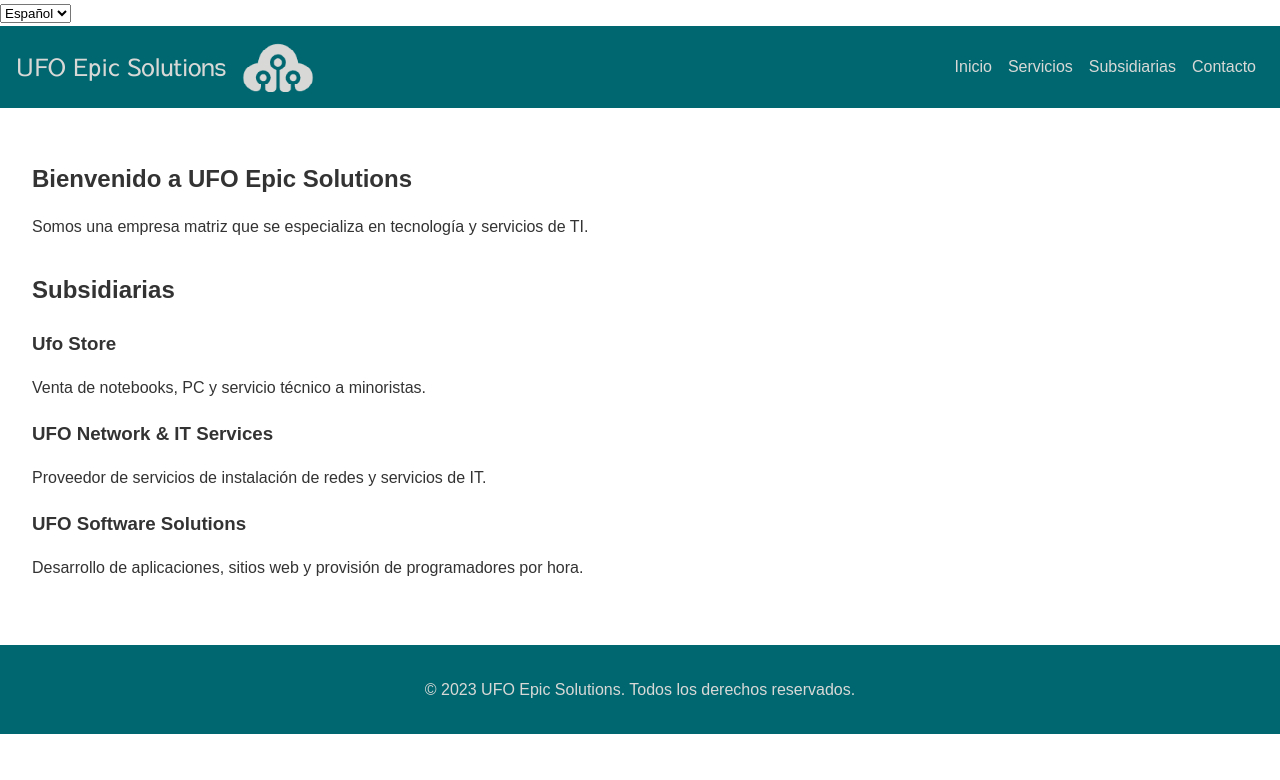
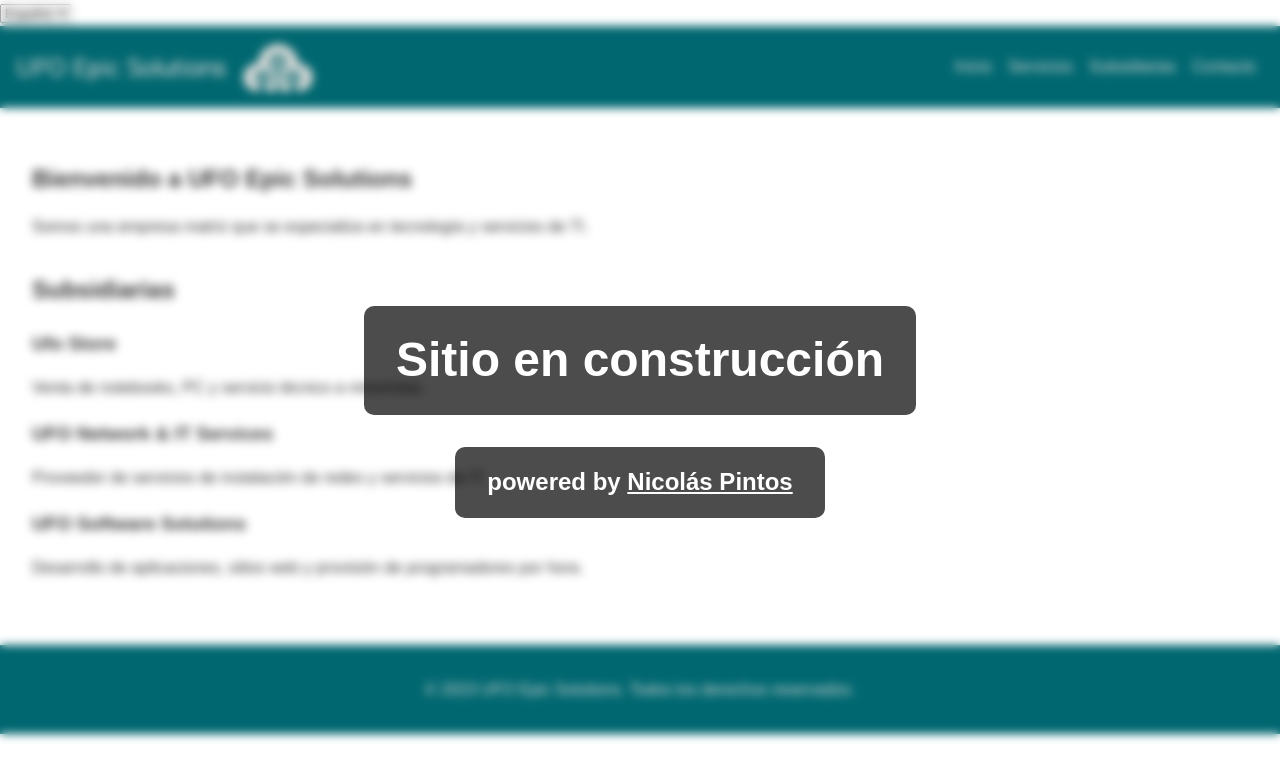
Before and after one commit to generiz/Ufo-Epic, a plain HTML site: page index.html in a window 1280 px wide. Drawn offline with Linux system fonts and the light colour scheme.

Commit message:
se agrega overlay para sitio en construccion y css

```diff
--- /dev/null
+++ b/assets/css/sitio-constuccion.css
@@ -0,0 +1,63 @@
+
+
+/* Estilo para el contenido de la página desenfocado */
+body::before {
+    content: "";
+    position: fixed;
+    top: 0;
+    left: 0;
+    width: 100%;
+    height: 100%;
+    backdrop-filter: blur(5px);
+    pointer-events: none;
+    z-index: 9999;
+  }
+
+  /* Estilo para el contenedor de superposición */
+  .overlay {
+    position: fixed;
+    top: 0;
+    left: 0;
+    width: 100%;
+    height: 100%;
+    display: flex;
+    justify-content: center;
+    align-items: center;
+    flex-direction: column;
+    z-index: 10000;
+  }
+
+  .construction-container {
+    display: flex;
+    flex-direction: column;
+    align-items: center;
+    justify-content: center;
+    text-align: center;
+  }
+
+
+  /* Estilo para el mensaje "Sitio en construcción" */
+  .construction-message {
+    font-size: 3rem;
+    color: #fff;
+    background-color: rgba(0, 0, 0, 0.7);
+    padding: 1rem 2rem;
+    border-radius: 10px;
+  }
+  .powered-by {
+    font-size: 1.5rem;
+    color: #fff;
+    background-color: rgba(0, 0, 0, 0.7);
+    padding: 1rem 2rem;
+    border-radius: 10px;
+    margin-top: 1rem;
+  }
+
+  .powered-by a {
+    color: #fff;
+    text-decoration: underline;
+  }
+
+  .powered-by a:hover {
+    color: #D8D9D7;
+  }
--- a/index.html
+++ b/index.html
@@ -1,5 +1,6 @@
 <!DOCTYPE html>
 <html lang="es">
+
 <head>
   <meta charset="UTF-8">
   <meta name="viewport" content="width=device-width, initial-scale=1.0">
@@ -10,12 +11,15 @@
   <link rel="stylesheet" href="assets/css/sections.css">
   <link rel="stylesheet" href="assets/css/luegocambio.css">
   <link rel="stylesheet" href="assets/css/logo.css">
-  <link href="https://fonts.googleapis.com/css2?family=Sawarabi+Gothic&display=swap" rel="stylesheet"> <!-- Añade la fuente JP SAWARY GO -->
+  <link rel="stylesheet" href="assets/css/sitio-constuccion.css"><!-- Sitio en construccion-->
+  <link href="https://fonts.googleapis.com/css2?family=Sawarabi+Gothic&display=swap" rel="stylesheet">
+  <!-- Añade la fuente JP SAWARY GO -->
 </head>
 <select id="languageSelect">
   <option value="es">Español</option>
   <option value="en">English</option>
 </select>
+
 <body>
   <header class="header-logo header-background">
     <div class="logo-container">
@@ -59,5 +63,13 @@
 
   <script src="assets/js/main.js"></script>
   <script src="assets/js/languaje.js"></script>
+  <div class="overlay"><!-- Sitio en construccion-->
+    <div class="construction-container">
+      <h2 class="construction-message">Sitio en construcción</h2>
+      <h3 class="powered-by">powered by <a href="https://nicolaspintos.com" target="_blank"
+          rel="noopener noreferrer">Nicolás Pintos</a></h3>
+    </div>
+  </div>
 </body>
+
 </html>
```
